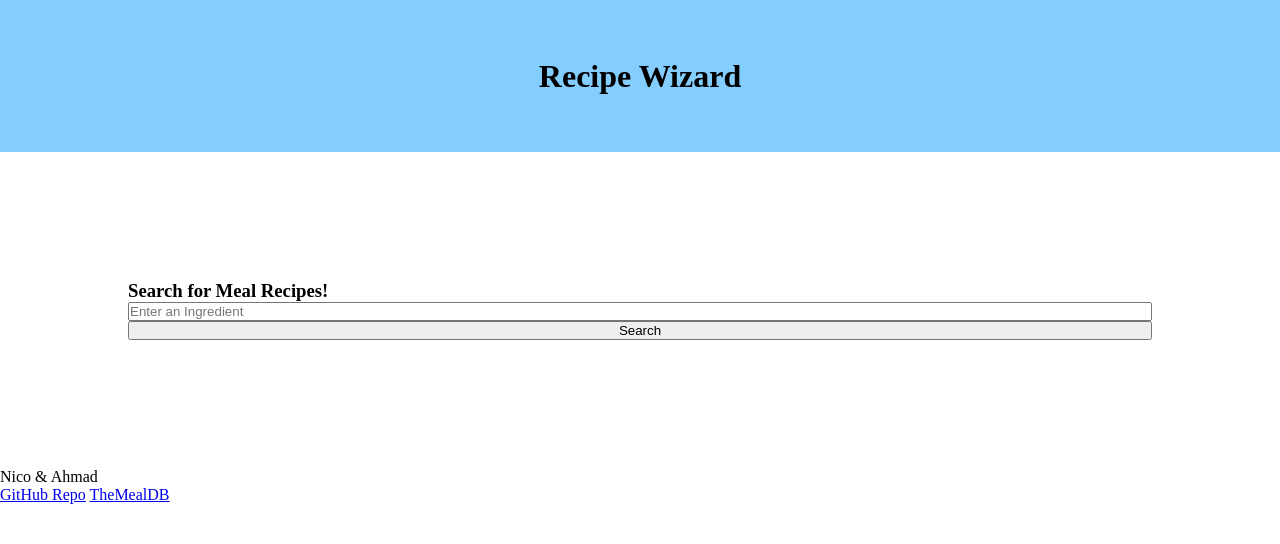
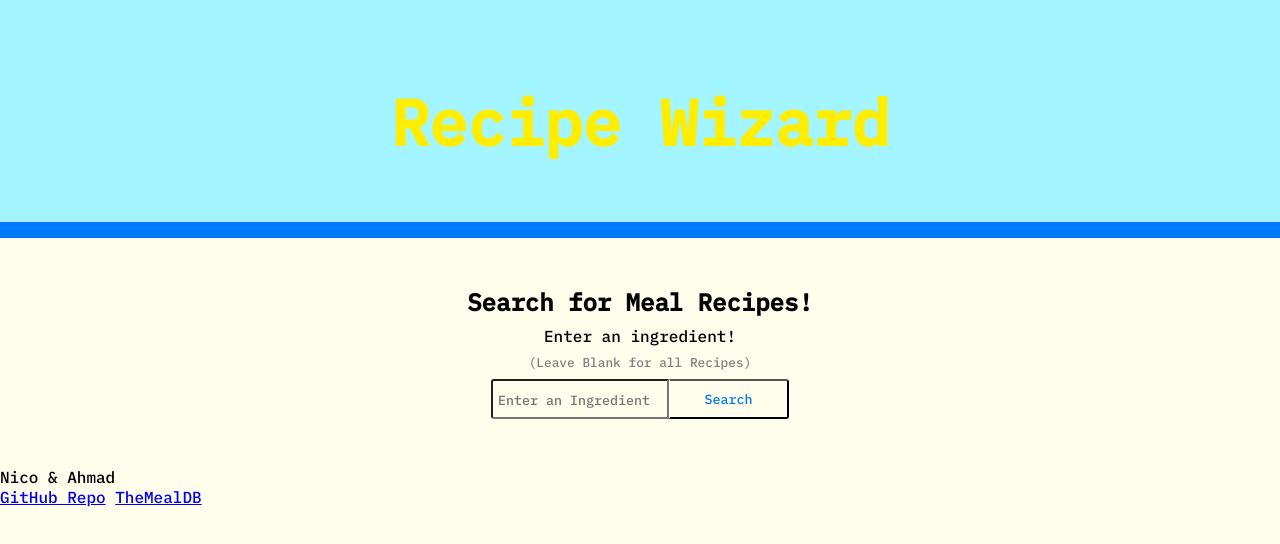
Before and after one commit to Nico-Ahmad/marcy_RecipeWizard, a website built with Vite: page index.html in a window 1280 px wide. Built offline with nearby package versions, Linux system fonts and the light colour scheme; no server answers.

Commit message:
added scss

```diff
--- a/index.html
+++ b/index.html
@@ -19,10 +19,13 @@
     <main id="app">
       <!-- DA FORM -->
       <form id="meal-form" aria-label="Search for Recipes based on key ingredients">
-        <h3>Search for Meal Recipes!</h3>
-        <label for="ingredient-user-input"></label>
-        <input type="text" id="ingredient-user-input" name="ingredientUserInput" placeholder="Enter an Ingredient"/>
-        <button class="Submit Button" type="submit">Search</button>
+        <h2>Search for Meal Recipes!</h2>
+        <label for="ingredient-user-input">Enter an ingredient!</label>
+        <div>
+          <p>(Leave Blank for all Recipes)</p>
+          <input type="text" id="ingredient-user-input" name="ingredientUserInput" placeholder="Enter an Ingredient"/>
+          <button class="Submit Button" type="submit">Search</button>
+        </div>
       </form>
 
       <!-- DA SEARCHED V: THE PHANTOM PAIN -->
--- a/src/main.js
+++ b/src/main.js
@@ -2,8 +2,6 @@ import "./style.css"
 import { handleSubmit } from "./utils/dom-utils";
 import { fetcher } from "./utils/fetcher";
 import { renderMeals, renderMealInfo } from "./utils/render";
-
-console.log("Hello world");
 
 export const fetchAndRenderMealsByIngredient = async (ingredient) => {
   const mealByIngUrl = `https://www.themealdb.com/api/json/v1/1/filter.php?i=${ingredient}`;
@@ -50,10 +48,6 @@ const handleUserClick = async (e) => {
   }
 }
 
-
-
-console.log("hello world")
-
 const main = async () => {
 fetchAndRenderMealsByIngredient('chicken breast')
   const form = document.querySelector("#meal-form");
--- a/src/style.scss
+++ b/src/style.scss
@@ -1,45 +1,92 @@
-$blue_1: rgba(0, 153, 255, 0.484);
-$background-color_1: rgba(0, 0, 0, 0.5);
-$background-color_2: white;
-$textColor1: gray;
+$background-color_0: rgb(162, 244, 255);
+$background-color_1: rgba(4, 0, 59, 0.5);
+$background-color_2: rgb(255, 253, 236);
+$textColor1: rgb(0, 119, 255);
+$textcolor2: rgb(0, 20, 65);
+$textcolor3: rgb(63, 223, 235);
 
-
+@import url('https://fonts.googleapis.com/css2?family=IBM+Plex+Mono:ital,wght@0,500;1,400;1,700&display=swap');
 
 /* Add more styles as needed */
 * {
 	padding: 0;
 	margin: 0;
+	font-family: 'IBM Plex Mono', monospace;
+	background-color: $background-color_2;
 }
-
 
 header {
 	display: flex;
-	background-color: $blue_1;
+	background-color: $background-color_0;
+	// margin-top: 3rem;
 	padding: 3.6rem;
+	padding-top: 5rem;
 	justify-content: center;
+	border-bottom: 1rem solid $textColor1;
+
 	h1 {
+		background-color: $background-color_0;
 		display:flex;
+		font-weight: 700;
+		font-size: 400%;
+		color: $textColor1;
+		-webkit-text-fill-color: rgb(255, 238, 0);
+		-webkit-text-stroke-color: $textColor1;
+		-webkit-text-stroke-width: 15%;
 	}
-
-}
-
-h2 {
-	text-align: center;
 }
 
 form {
 	display: flex;
 	flex-direction: column;
-	padding: 8rem;
-	h3 {
+	align-items: center;
+	padding: 3rem;
+	h2 {
 		display:flex;
+		padding-bottom: 0.5rem;
+	}
+	label {
+		padding-bottom: 0.5rem;
+
+	}
+	input {
+		max-width: 250px;
+		padding: 10px 5px;
+		float: left;
+		color: black;
+		border: 10;
+		padding-bottom: 0.5rem;
+		// background: transparent;
+		border-radius: 3px 0 0 3px;
+	}
+	p {
+		color: gray;
+		font-size: 80%;
+		text-align: center;
+		padding-bottom: 0.5rem;
+	}
+	button {
+		min-width: 50px;
+		position: relative;
+		float: right;
+		border: 10;
+		padding: 0;
+		height: 40px;
+		width: 120px;
+		color: $textColor1;
+		background: transparent;
+		border-left: 1px solid #fff;
+		border-radius: 0 3px 3px 0;
+	}
+	#ingredient-user-input {
+		text-align: left;
 	}
 }
 
-// #ingredient-user-input {
-// 	text-align: center;
-// }
 
+
+
+// the meal buttons
 #meal-images-container {
 	display: flex;
 	flex-wrap: wrap;
@@ -64,14 +111,14 @@ form {
 	background-color: $background-color_1;
 }
 #extra-meal-info {
-	display: none;
+	display: flex;
 	position: fixed;
 	left: 50%;
 	top: 50%;
 	transform: translate(-50%, -50%);
 	background-color: $background-color_2;
 	padding: 20px;
-	border: 1px solid #ddd;
+	border: 5px solid $background-color_0;
 	box-shadow: 0 4px 8px rgba(0,0,0,0.1);
 	z-index: 1000;
 	max-height: 80vh;
@@ -82,7 +129,7 @@ form {
 		margin-top: 0;
 	}
 	a {
-		color: $blue_1;
+		color: $textcolor3;
 		text-decoration: none;
 		&:hover {
 			text-decoration: underline;
@@ -91,13 +138,14 @@ form {
 }
 #popUpTextContent {
 	overflow: scroll;
-	width: 15rem;
-	height: 15rem;
-	padding-right: 4rem;
+	width: 20rem;
+	height: 38rem;
+	padding-right: 10rem;
 }
 #popUpImage {
 	display: flex;
-	justify-content: end;
+	align-items: center;
+	justify-content: flex-end;
 	img {
 		width: 15rem;
 		height: 15rem;
```
Also changed, not shown: src/style.css, 1 other file.
